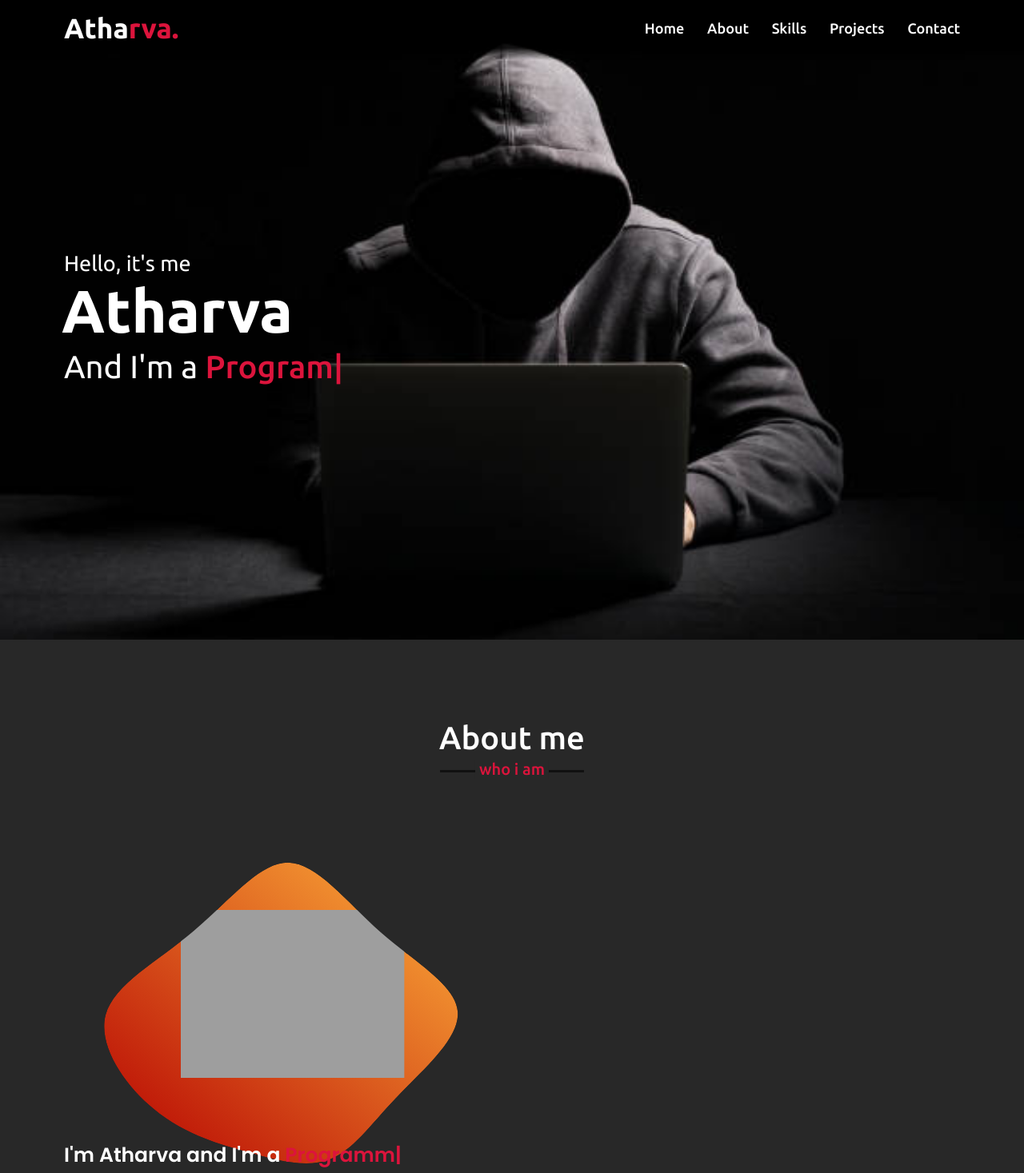
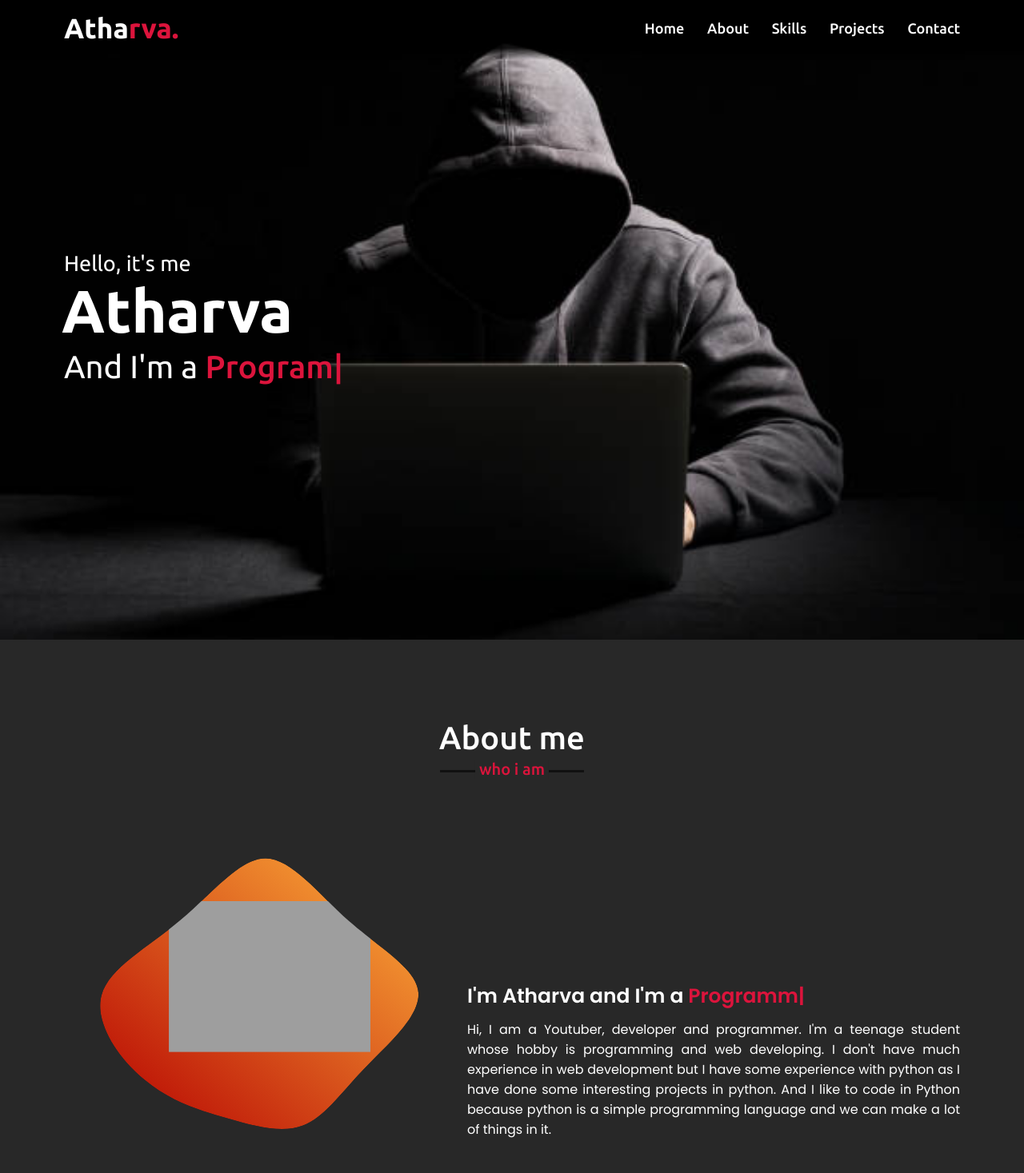
Before and after one commit to AtharvaU8/Atharva-Portfolio, a plain HTML site: page index.html in a window 1280 px wide. Shown: the top 1467 px of the page at 80% size. Drawn offline with nearby package versions, Linux system fonts and the light colour scheme; grey boxes are pictures that could not be loaded.

Commit message:
Update style.css

```diff
--- a/style.css
+++ b/style.css
@@ -231,8 +231,8 @@ filter: progid: DXImageTransform.Microsoft.gradient( startColorstr="#FCEA74", en
     content: "who i am";
 }
 .about .about-content .left{
-    width: 50%;
-    height: 400px;
+    width: 45%;
+    height: 600px;
 }
 
 .about .about-content .right{
```
